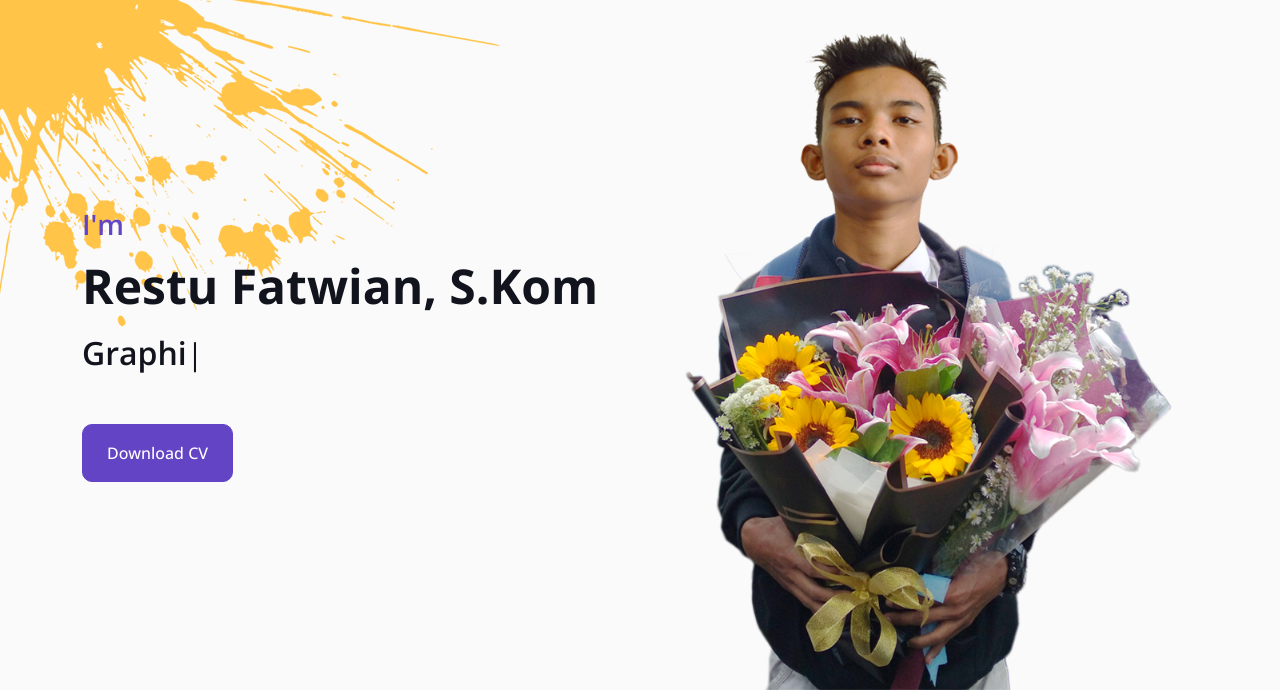
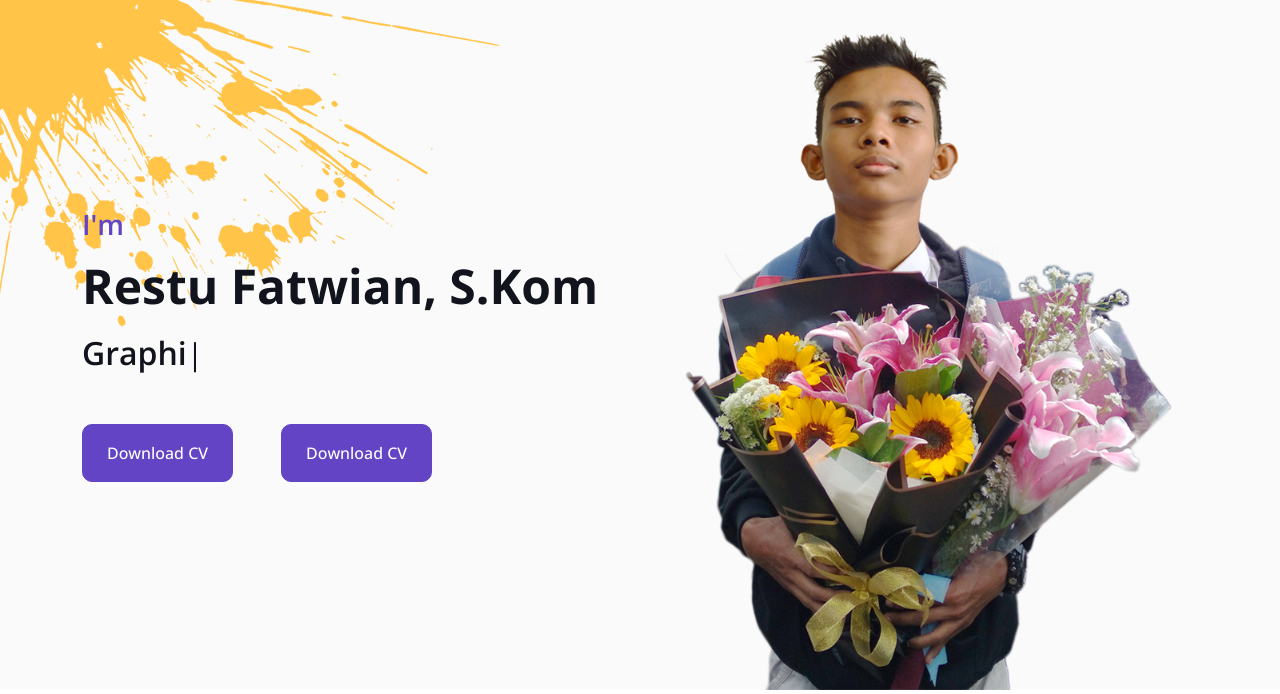
Before and after one commit to mochi165/restufatwian, a PHP site: page / in a window 1280 px wide. Shown: the top 694 px of the page. Run offline with PHP 8.4, Linux system fonts and the light colour scheme; some libraries are stand-ins or nearby versions.

Commit message:
Update index.php

```diff
--- a/index.php
+++ b/index.php
@@ -78,6 +78,9 @@
                     <div class="typed-text d-none"> Web Developer, UI/UX Designer, Graphic Designer</div>
                     <div class="d-flex align-items-center pt-5">
                         <a href="https://drive.google.com/file/d/1fjA0Mhc0itJ-_ICtPeYA-pTD0ouLqCRC/view?usp=sharing" target="_BLANK" class="btn btn-primary py-3 px-4 me-5">Download CV</a>
+                        <button type="button" class="btn btn-primary py-3 px-4 me-5" data-bs-toggle="modal" data-bs-target="#exampleModal">
+                          Download CV
+                        </button>
                     </div>
                 </div>
                 <div class="col-lg-6">
@@ -500,3 +503,23 @@
 </body>
 
 </html>
+
+<!-- Modal -->
+<div class="modal fade" id="exampleModal" tabindex="-1" aria-labelledby="exampleModalLabel" aria-hidden="true">
+  <div class="modal-dialog">
+    <div class="modal-content">
+      <div class="modal-header">
+        <h5 class="modal-title" id="exampleModalLabel">Download CV</h5>
+        <button type="button" class="btn-close" data-bs-dismiss="modal" aria-label="Close"></button>
+      </div>
+      <div class="modal-body">
+        <a href="https://drive.google.com/file/d/1DY4TDHBLsyQ1lVruLsKCJxZ3a89mZ9TS/view?usp=sharing" target="_blank" class="btn btn-info py-3 px-4 ">Download CV English</a> |
+        <a href="https://drive.google.com/file/d/1RM4vIHOIDq-d2QspZa-bM--VorzZM9lS/view?usp=sharing" target="_blank" class="btn btn-danger py-3 px-4 ">Download CV Indonesia</a>
+      </div>
+      <div class="modal-footer"><!--
+        <button type="button" class="btn btn-secondary" data-bs-dismiss="modal">Close</button>
+        <button type="button" class="btn btn-primary">Save changes</button> -->
+      </div>
+    </div>
+  </div>
+</div>
```
